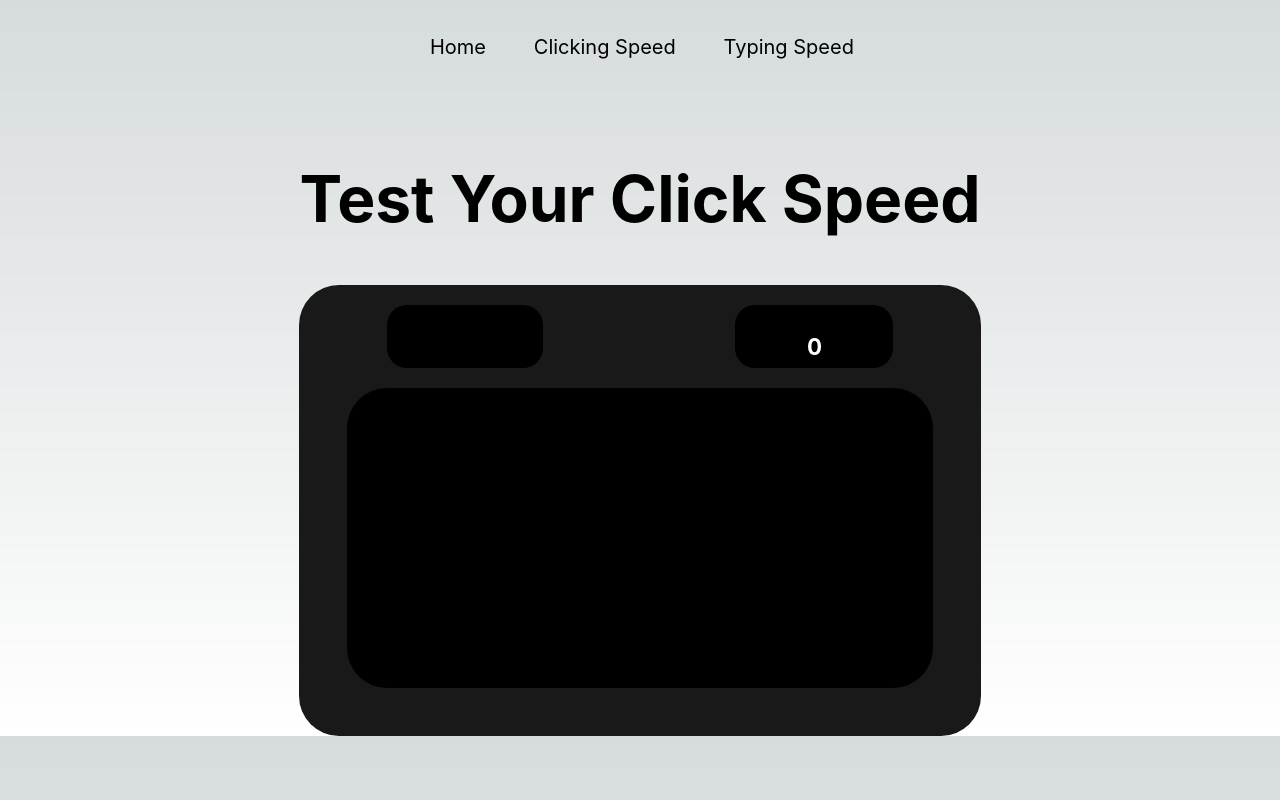
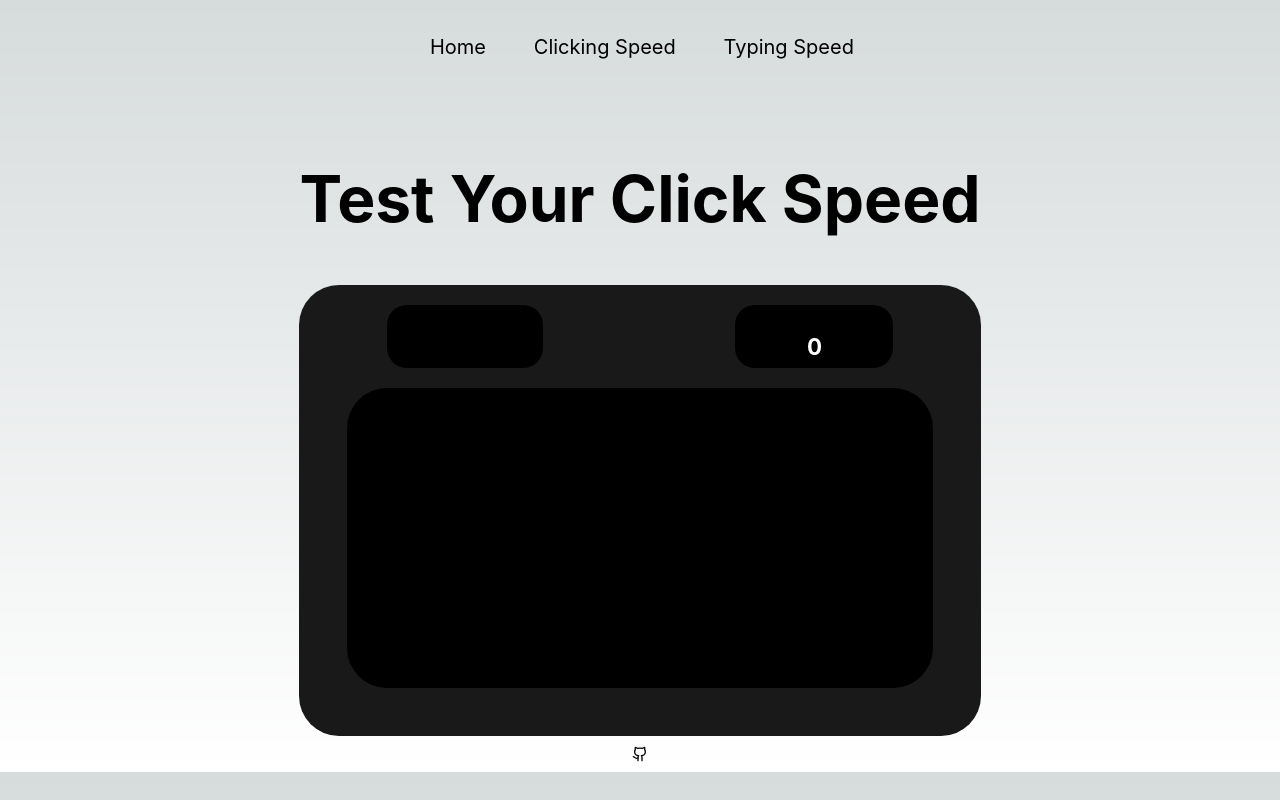
Before and after one commit to advayc/gorilla-speed, a Next.js app: page /clicks in a window 1280 px wide. Built offline with nearby package versions, Linux system fonts and the light colour scheme.

Commit message:
Add Footer component update dependencies and fix window.prompt bug so when game isnt running and the countdown is equal to 10.00 then end the game (show window.prompt)

```diff
--- a/components/cps.jsx
+++ b/components/cps.jsx
@@ -1,5 +1,6 @@
 import React, { useState, useEffect } from 'react';
 import styles from '@/styles/Home.module.css';
+import Footer from '@/components/Footer.jsx';
 
 export default function CPS() {
   const [clicks, setClicks] = useState(0);
@@ -43,10 +44,11 @@ export default function CPS() {
   };
 
   useEffect(() => {
-    if (!isRunning) {
+    if (!isRunning && countdown === 10.00) {
       handleGameOver();
     }
-  }, [isRunning]);
+  }, [isRunning, countdown]);
+
 
   const handleGameOver = () => {
     window.alert(`Game over, your clicks: ${clicks}, max clicks: ${maxClicks}`);
@@ -74,6 +76,7 @@ export default function CPS() {
           </button>
         </div>
       </div>
+      <Footer />
     </div>
   );
 }
--- /dev/null
+++ b/components/footer.jsx
@@ -0,0 +1,12 @@
+import React from "react";
+import { LuGithub } from "react-icons/lu";
+
+const Footer = () => {
+  return (
+    <div className="footer-container">
+    <LuGithub />
+    </div>
+  );
+};
+
+export default Footer;
--- a/package.json
+++ b/package.json
@@ -9,6 +9,7 @@
     "lint": "next lint"
   },
   "dependencies": {
+    "lucide-react": "^0.312.0",
     "next": "^14.0.4",
     "react": "^18",
     "react-dom": "^18"
--- a/pages/_app.js
+++ b/pages/_app.js
@@ -1,6 +1,7 @@
 import '@/styles/globals.css';
 import '@/styles/Home.module.css';
 import '@/styles/navbar.css';
+import '@/styles/footer.css';
 
 
 function App({ Component, pageProps }) {
--- a/styles/Home.module.css
+++ b/styles/Home.module.css
@@ -28,6 +28,8 @@
   background-color: black;
   border: none;
   transition: background-color 0.3s ease;
+  font-size: 25px;
+  font-family: system-ui, -apple-system, BlinkMacSystemFont, 'Segoe UI', Roboto, Oxygen, Ubuntu, Cantarell, 'Open Sans', 'Helvetica Neue', sans-serif;
 }
 
 .clickbutton:hover {
--- /dev/null
+++ b/styles/footer.css
@@ -0,0 +1,25 @@
+.footer-container {
+    margin: 10px;
+    display: flex;
+    flex-direction: column;
+    align-items: center;
+    justify-content: center;
+  }
+
+  .footer-container a {
+    text-decoration: none;
+  }
+
+  .creators-list {
+    margin-top: 10px;
+  }
+
+  .creator-link {
+    font-weight: bold;
+    color: #805ad5;
+    transition: all 0.3s ease;
+  }
+
+  .creator-link:hover {
+    color: #ffffff;
+  }
```
Also changed, not shown: 1 other file (tests, documents, lock files or other folders).
